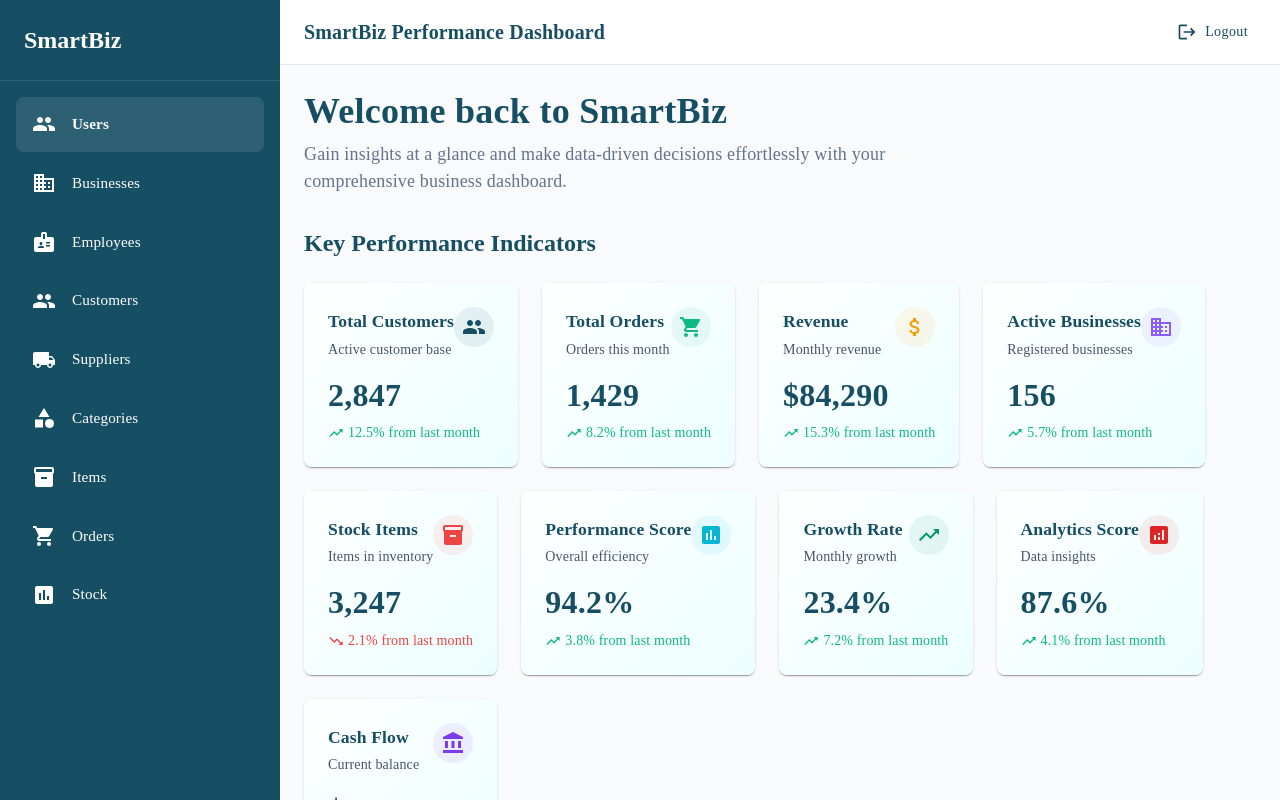
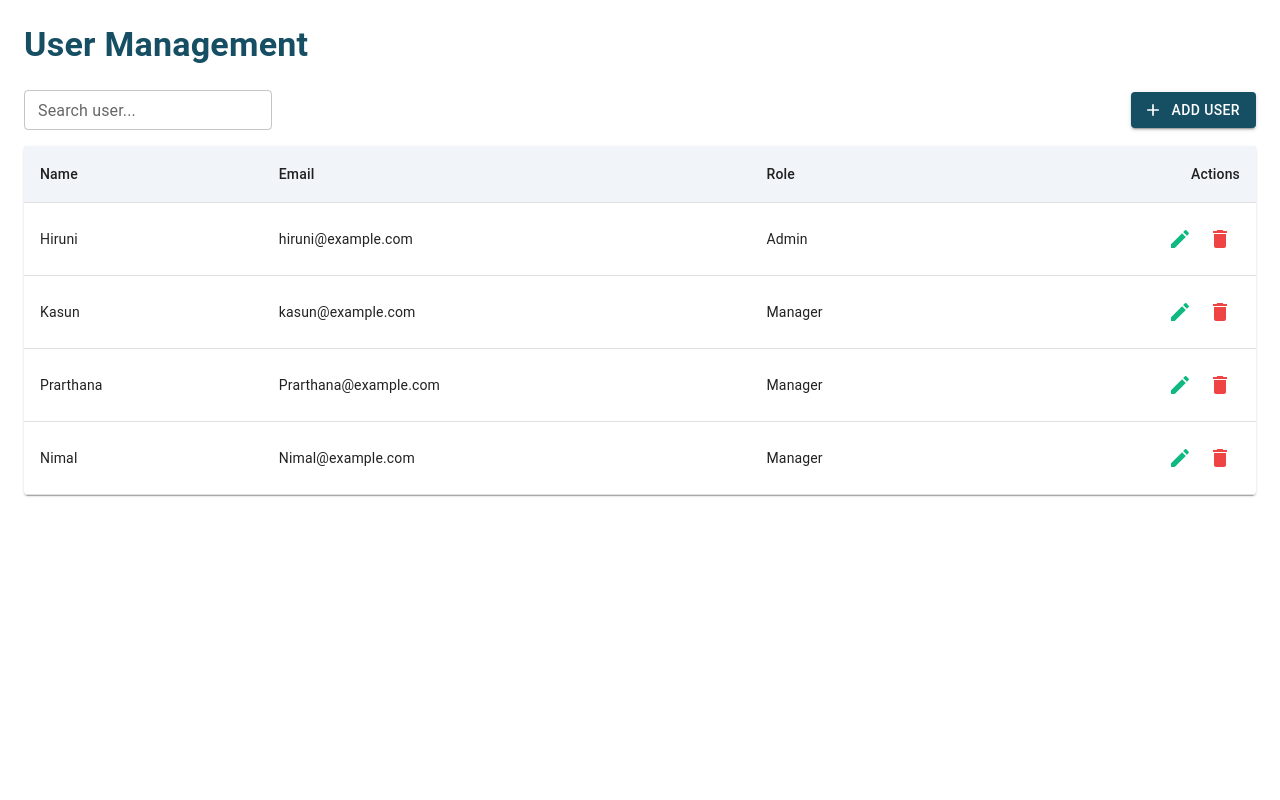
Before and after one commit to Hiruni29145/smartbiz-web, a React (Vite) app: page / in a window 1280 px wide. Built offline with nearby package versions, Linux system fonts and the light colour scheme.

Commit message:
Add UserPage feature

```diff
--- a/package.json
+++ b/package.json
@@ -16,6 +16,7 @@
     "@mui/icons-material": "^7.3.1",
     "@mui/material": "^7.3.1",
     "@mui/styled-engine-sc": "^7.3.1",
+    "@mui/x-data-grid": "^8.10.1",
     "react": "^19.1.0",
     "react-dom": "^19.1.0",
     "styled-components": "^6.1.19"
--- a/src/app/App.jsx
+++ b/src/app/App.jsx
@@ -4,14 +4,18 @@ import viteLogo from '/vite.svg'
 import './App.css'
 import Login from '../page/Login/Login'
 import Dashboard from '../page/Dashboard/Dashboard'
+import UserPage from '../page/UserPage/UserPage'
+
 
 function App() {
   const [count, setCount] = useState(0)
 
   return (
     <>
-    {/* <Login/> */}
-    <Dashboard/>
+      {/* <Login/> */}
+      {/* <Dashboard/> */}
+     <UserPage/>
+      {/* <EmployeePage/> */}
     </>
   )
 }
--- /dev/null
+++ b/src/component/UserFormModal/UserFormModal.jsx
@@ -0,0 +1,51 @@
+import React from "react";
+import { Modal, Box, Typography, TextField, Button } from "@mui/material";
+
+const style = {
+    position: 'absolute',
+    top: '50%',
+    left: '50%',
+    transform: 'translate(-50%, -50%)',
+    width: 400,
+    bgcolor: 'background.paper',
+    border: '2px solid #000',
+    boxShadow: 24,
+    p: 4,
+};
+
+const UserFormModal = ({ open, handleClose, handleSubmit, formData, handleChange }) => {
+    return (
+        <Modal open={open} onClose={handleClose}>
+            <Box sx={style}>
+                <Typography variant="h6" component="h2" gutterBottom>
+                    Add / Edit User
+                </Typography>
+                <form onSubmit={handleSubmit}>
+                    <TextField
+                        label="Name"
+                        name="name"
+                        value={formData.name || ''}
+                        onChange={handleChange}
+                        fullWidth
+                        margin="normal"
+                        required
+                    />
+                    <TextField
+                        label="Email"
+                        name="email"
+                        value={formData.email || ''}
+                        onChange={handleChange}
+                        fullWidth
+                        margin="normal"
+                        required
+                    />
+                    <Button type="submit" variant="contained" color="primary" fullWidth sx={{ mt: 2 }}>
+                        Save
+                    </Button>
+                </form>
+            </Box>
+        </Modal>
+    );
+};
+
+export default UserFormModal;
--- /dev/null
+++ b/src/component/UserTable/UserTable.jsx
@@ -0,0 +1,38 @@
+import { Table, TableBody, TableCell, TableHead, TableRow, IconButton, Paper } from "@mui/material"
+import { Edit, Delete } from "@mui/icons-material"
+
+const UserTable = ({ users, onEdit, onDelete }) => {
+  return (
+    <Paper>
+      <Table>
+        <TableHead sx={{ backgroundColor: "#f1f5f9" }}>
+          <TableRow>
+            <TableCell>Name</TableCell>
+            <TableCell>Email</TableCell>
+            <TableCell>Role</TableCell>
+            <TableCell align="right">Actions</TableCell>
+          </TableRow>
+        </TableHead>
+        <TableBody>
+          {users.map((user) => (
+            <TableRow key={user.id}>
+              <TableCell>{user.name}</TableCell>
+              <TableCell>{user.email}</TableCell>
+              <TableCell>{user.role}</TableCell>
+              <TableCell align="right">
+                <IconButton onClick={() => onEdit(user)}>
+                  <Edit sx={{ color: "#10b981" }} />
+                </IconButton>
+                <IconButton onClick={() => onDelete(user.id)}>
+                  <Delete sx={{ color: "#ef4444" }} />
+                </IconButton>
+              </TableCell>
+            </TableRow>
+          ))}
+        </TableBody>
+      </Table>
+    </Paper>
+  )
+}
+
+export default UserTable
--- a/src/page/Dashboard/Dashboard.jsx
+++ b/src/page/Dashboard/Dashboard.jsx
@@ -65,7 +65,7 @@ const Dashboard = ({ onLogout }) => {
       sx={{
         display: "flex",
         height: "100vh",
-        overflow: "hidden" // 🚀 Prevents overall page scrolling
+        overflow: "hidden"
       }}
     >
       {/* Sidebar */}
--- /dev/null
+++ b/src/page/UserPage/UserPage.jsx
@@ -0,0 +1,86 @@
+import { useState } from "react"
+import { Box, Typography, Button, TextField } from "@mui/material"
+import { Add } from "@mui/icons-material"
+import UserFormModal from "../../component/UserFormModal/UserFormModal"
+import UserTable from "../../component/UserTable/UserTable"
+
+const UserPage = () => {
+    const [users, setUsers] = useState([
+        { id: 1, name: "Hiruni", email: "hiruni@example.com", role: "Admin" },
+        { id: 2, name: "Kasun", email: "kasun@example.com", role: "Manager" },
+        { id: 3, name: "Prarthana", email: "Prarthana@example.com", role: "Manager" },
+        { id: 4, name: "Nimal", email: "Nimal@example.com", role: "Manager" },
+    ])
+
+    const [open, setOpen] = useState(false)
+    const [editingUser, setEditingUser] = useState(null)
+
+    const [formData, setFormData] = useState({
+        name: "",
+        email: "",
+        password: "",
+        role: "User",
+    })
+
+    const handleOpen = (user = null) => {
+        setEditingUser(user)
+        setFormData(
+            user || { name: "", email: "", password: "", role: "User" }
+        )
+        setOpen(true)
+    }
+
+    const handleClose = () => setOpen(false)
+
+    const handleChange = (e) => {
+        setFormData({ ...formData, [e.target.name]: e.target.value })
+    }
+
+    const handleSave = () => {
+        if (editingUser) {
+            setUsers(users.map((u) => (u.id === editingUser.id ? { ...formData, id: u.id } : u)))
+        } else {
+            setUsers([...users, { ...formData, id: Date.now() }])
+        }
+        handleClose()
+    }
+
+    const handleDelete = (id) => {
+        setUsers(users.filter((u) => u.id !== id))
+    }
+
+    return (
+        <Box p={3}>
+            <Typography variant="h4" mb={3} sx={{ fontWeight: 700, color: "#164e63" }}>
+                User Management
+            </Typography>
+
+            {/* Actions */}
+            <Box display="flex" justifyContent="space-between" alignItems="center" mb={2}>
+                <TextField label="Search user..." size="small" />
+                <Button
+                    startIcon={<Add />}
+                    variant="contained"
+                    sx={{ backgroundColor: "#164e63" }}
+                    onClick={() => handleOpen()}
+                >
+                    Add User
+                </Button>
+            </Box>
+
+            {/* Table */}
+            <UserTable users={users} onEdit={handleOpen} onDelete={handleDelete} />
+
+            {/* Modal */}
+            <UserFormModal
+                open={open}
+                handleClose={handleClose}
+                handleSubmit={e => { e.preventDefault(); handleSave(); }}
+                formData={formData}
+                handleChange={handleChange}
+            />
+        </Box>
+    )
+}
+
+export default UserPage
```
Also changed, not shown: src/page/App.jsx (added), 2 other files (tests, documents, lock files or other folders).
